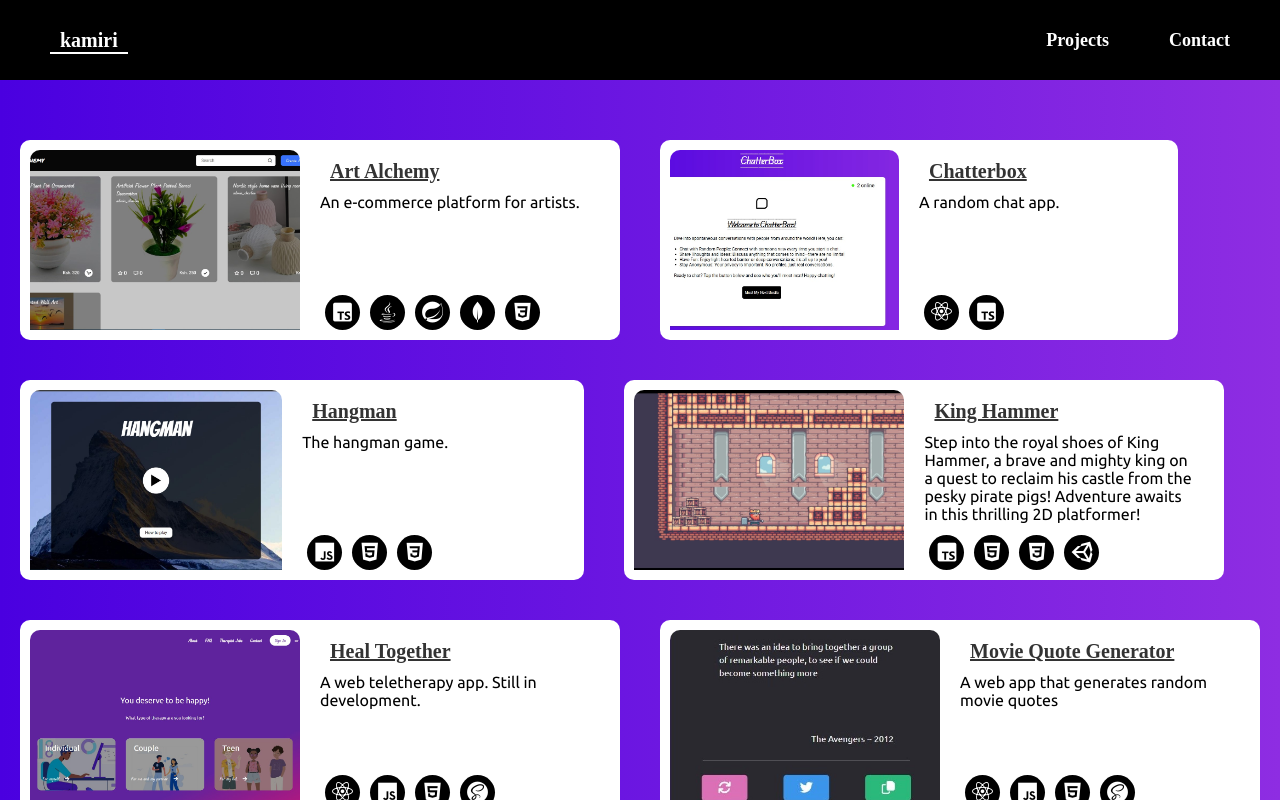
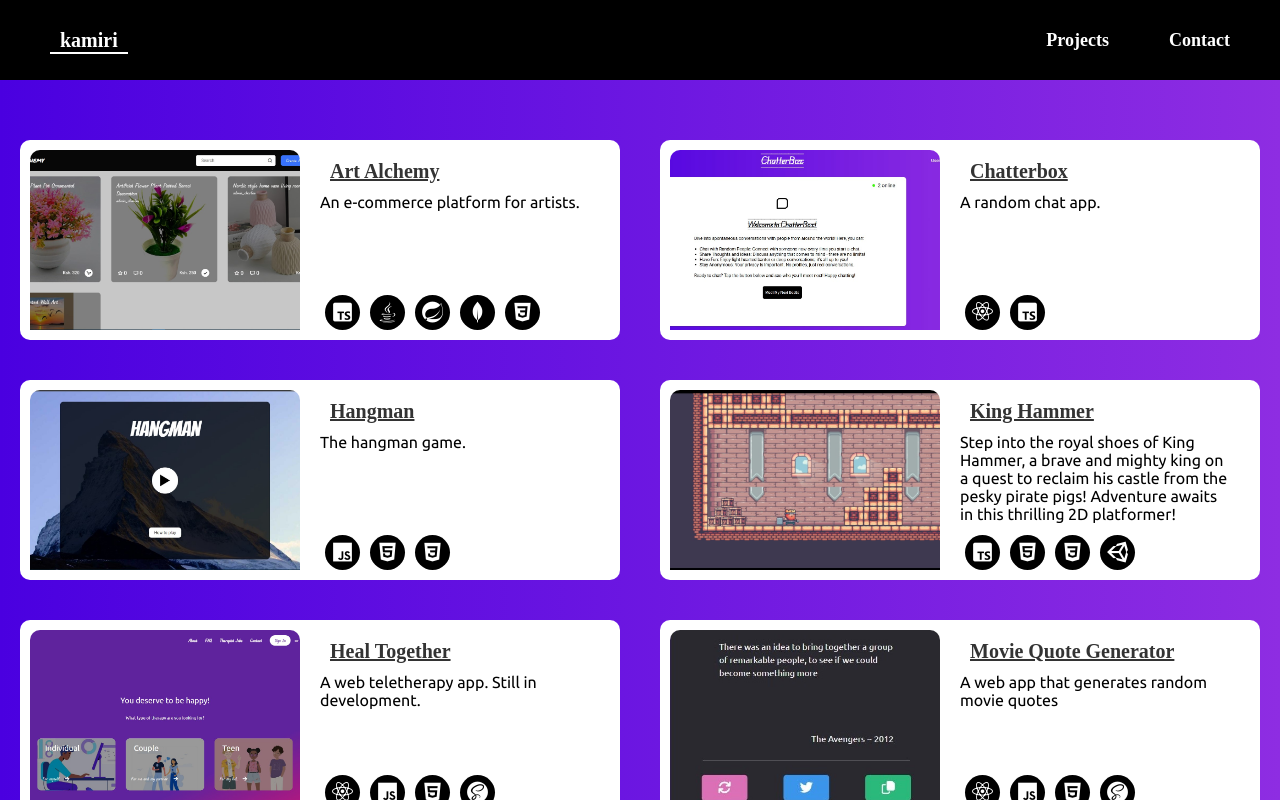
Before and after one commit to kamiri-charles/portfolio-v2, a React (Vite) app: page /#/projects in a window 1280 px wide. Built offline with nearby package versions, Linux system fonts and the light colour scheme; a web font is replaced by a local one.

Commit message:
fix: Resolve UI bugs in projects page

```diff
--- a/src/App.scss
+++ b/src/App.scss
@@ -15,7 +15,7 @@ body {
 
 /* Custom scrollbar */
 ::-webkit-scrollbar {
-  width: 4px;
+  width: 3px;
 }
 
 ::-webkit-scrollbar-thumb {
--- a/src/components/Home/styles.scss
+++ b/src/components/Home/styles.scss
@@ -5,7 +5,7 @@
         flex-direction: column;
         flex-wrap: nowrap;
         margin: 0 0 0 4%;
-        overflow-y: scroll;
+        overflow-y: auto;
 
         .typed {
             display: flex;
@@ -32,7 +32,7 @@
         align-items: center;
         justify-content: center;
         width: 40%;
-        height: 100vh;
+        height: 90vh;
         display: flex;
         flex-direction: column;
         flex-wrap: nowrap;
--- a/src/components/Projects/index.jsx
+++ b/src/components/Projects/index.jsx
@@ -10,7 +10,7 @@ const Projects = () => {
 	useEffect(() => {
 		setTimeout(() => {
 			setProjects(data);
-		}, 3000);
+		}, 2000);
 	}, [projects]);
 
 	return (
--- a/src/components/Projects/styles.scss
+++ b/src/components/Projects/styles.scss
@@ -1,10 +1,11 @@
 .projects {
+    display: flex;
+    align-items: center;
     flex-wrap: wrap;
-    justify-content: left !important;
+
 
     .project {
-        min-width: 480px;
-        max-width: 600px;
+        width: 600px;
         height: 200px;
         display: flex;
         align-items: center;
```
